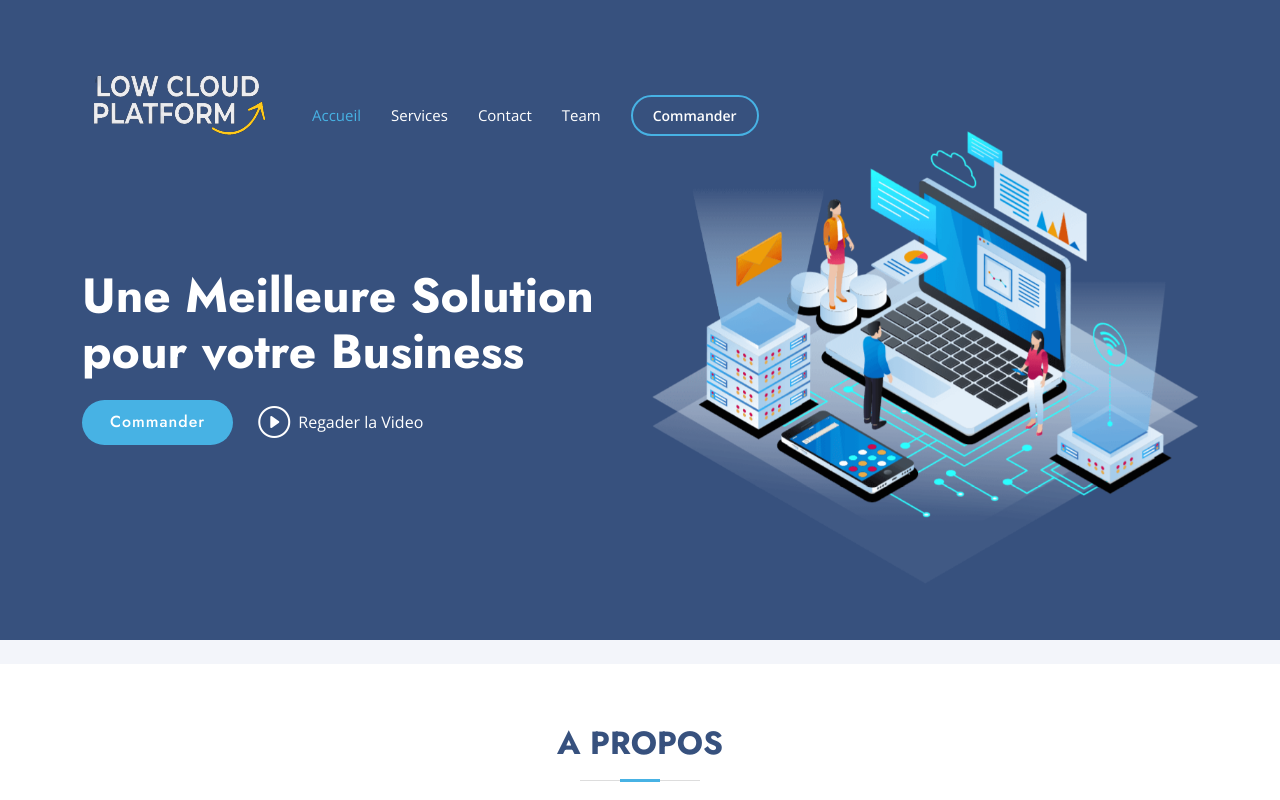
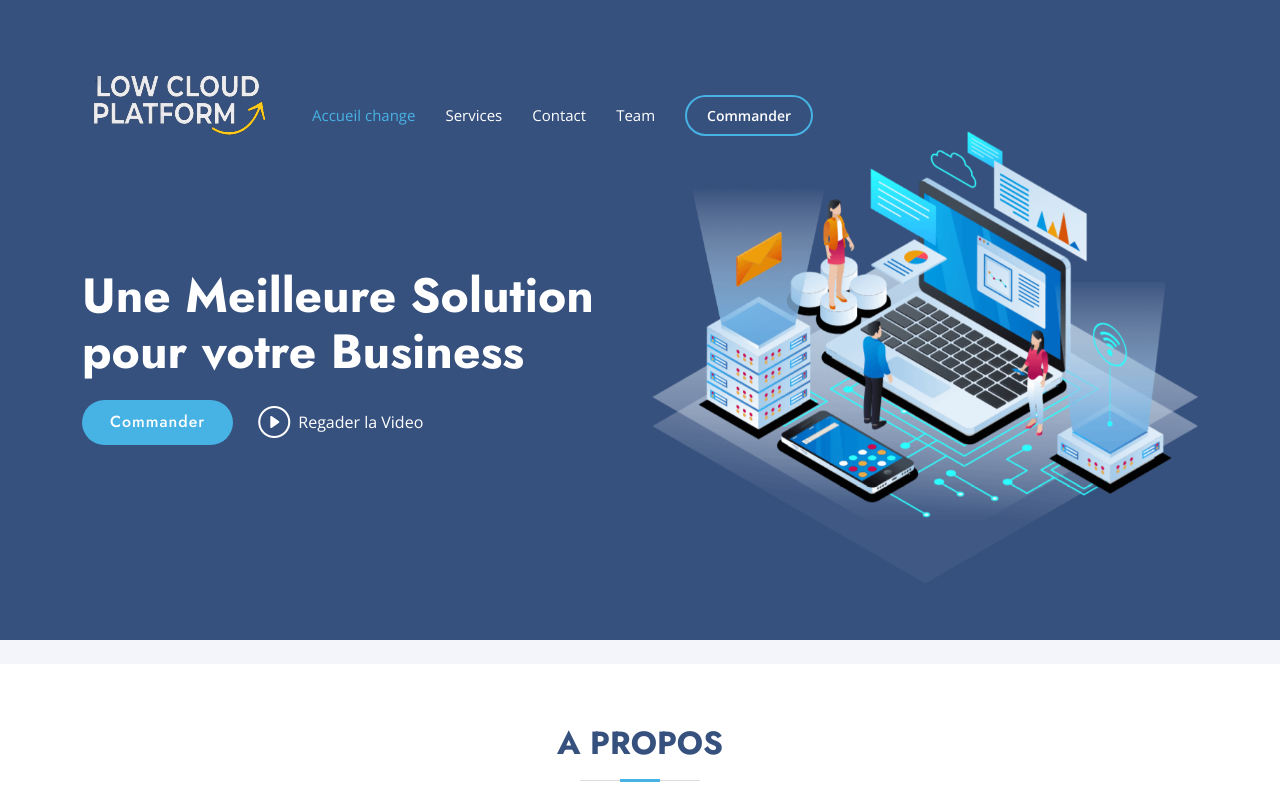
Before and after one commit to Shabby237/monserveur, a plain HTML site: page index.html in a window 1280 px wide. Shown: the top 800 px of the page. Drawn offline with nearby package versions, Linux system fonts and the light colour scheme.

Commit message:
Update index.html

```diff
--- a/index.html
+++ b/index.html
@@ -48,7 +48,7 @@
 
       <nav id="navbar" class="navbar">
         <ul>
-          <li><a class="nav-link scrollto active" href="#hero">Accueil</a></li>
+          <li><a class="nav-link scrollto active" href="#hero">Accueil change</a></li>
           <li><a class="nav-link scrollto" href="#services">Services</a></li>
           </li>
           <li><a class="nav-link scrollto" href="#contact">Contact</a></li>
```
